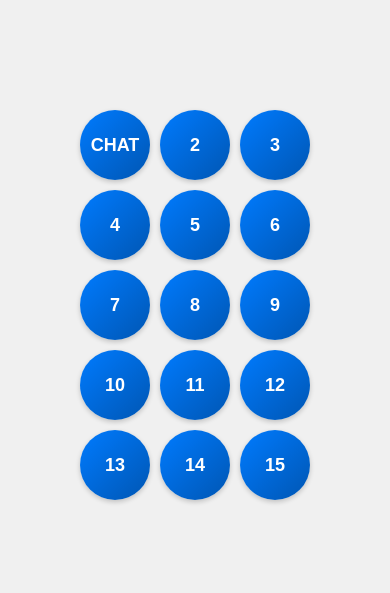
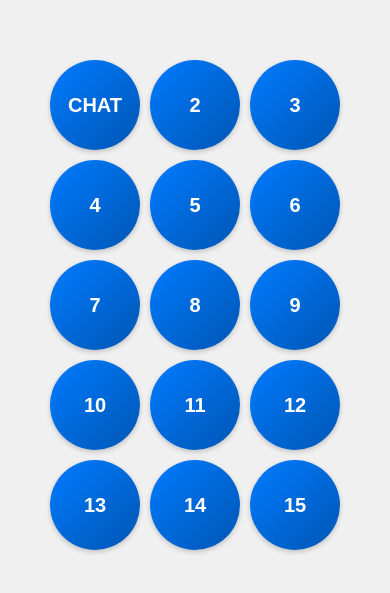
Before and after one commit to LPM131/THNAP-DOTS, a plain HTML site: page index.html in a window 390 px wide. Shown: the part 117-710 px from the top of the page. Drawn offline with Linux system fonts and the light colour scheme.

Commit message:
new test pt 2

```diff
--- a/style.css
+++ b/style.css
@@ -58,9 +58,9 @@ body {
 /* Mobile adjustments */
 @media (max-width: 600px) {
     .dot {
-        width: 70px;
-        height: 70px;
-        font-size: 18px;
+        width: 90px;
+        height: 90px;
+        font-size: 20px;
     }
 }
 
```
